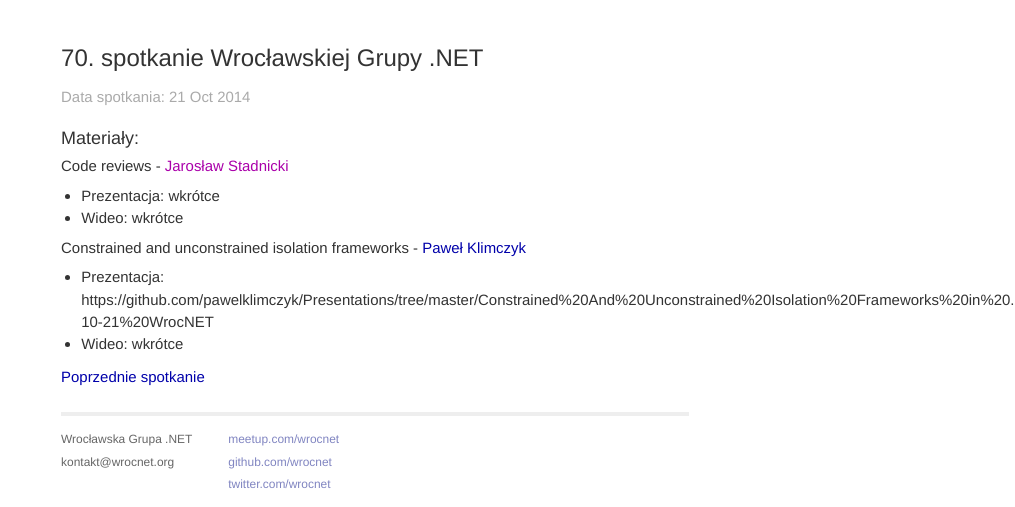
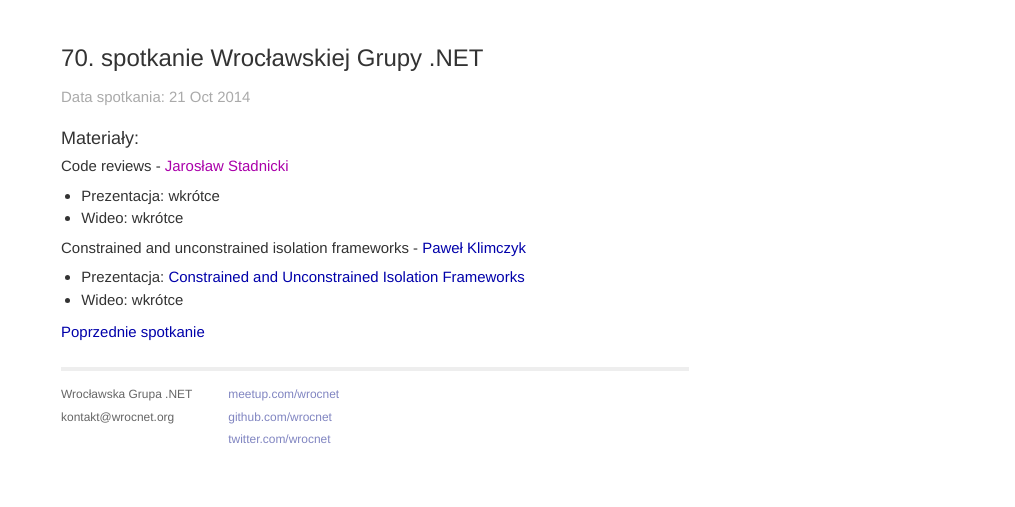
Before and after one commit to wrocnet/wrocnet.github.io, a Jekyll site: the page built from _posts/2014-10-21-70-spotkanie-wroclawskiej-grupy-net.md, in a window 1280 px wide. Shown: the part 500-1007 px from the top of the page, without its empty margins (265-1280 px from the left). Built offline with Jekyll 4.4.1, drawn with Linux system fonts in a browser that asks for light colours; nearby versions of some CDN libraries; Markdown is read by kramdown in place of the engine named in the settings; after the commit the page ends 962 px from its top, so only the background shows below that.

Commit message:
Poprawiony markdown do prezentacji Pawla Klimczyka z 70. spotkania

```diff
--- a/_posts/2014-10-21-70-spotkanie-wroclawskiej-grupy-net.md
+++ b/_posts/2014-10-21-70-spotkanie-wroclawskiej-grupy-net.md
@@ -9,5 +9,5 @@ meetupno: 70
 * Wideo: wkrótce
 
 #### Constrained and unconstrained isolation frameworks - [Paweł Klimczyk](http://blog.klimczyk.pl)
-* Prezentacja: https://github.com/pawelklimczyk/Presentations/tree/master/Constrained%20And%20Unconstrained%20Isolation%20Frameworks%20in%20.NET/2014-10-21%20WrocNET
+* Prezentacja: [Constrained and Unconstrained Isolation Frameworks](https://github.com/pawelklimczyk/Presentations/tree/master/Constrained%20And%20Unconstrained%20Isolation%20Frameworks%20in%20.NET/2014-10-21%20WrocNET)
 * Wideo: wkrótce
```
